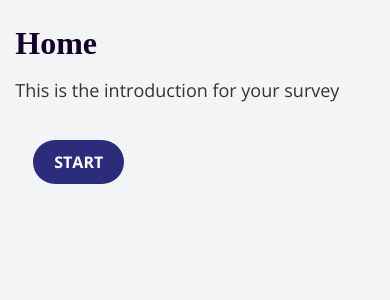
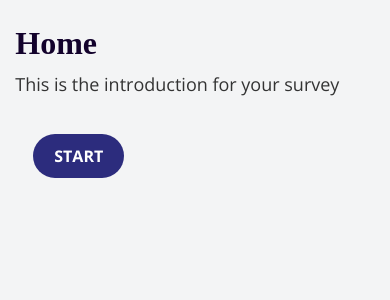
Before and after one commit to MatthijsZw/jekyll-survey, a Jekyll site: the page built from index.html, in a window 390 px wide. Shown: the top 300 px of the page. Built offline with Jekyll 4.4.1, drawn with Linux system fonts in a browser that asks for light colours; comment, search, counter and statistics services are not loaded.

Commit message:
Update style.css

```diff
--- a/style/style.css
+++ b/style/style.css
@@ -8,7 +8,7 @@
 }
 
 .text_section {
-  width: 60%;
+  max-width: 900px;
   margin: 10px;
 }
 
@@ -19,6 +19,7 @@
 p {
   font-size: 18px;
   line-height: 1.5;
+  margin-top: 0px;
 }
 
 button {
@@ -120,6 +121,7 @@
 
 .question p {
   color: #C7C1C1;
+  font-size: 1rem;
 }
 
 input {
@@ -134,6 +136,7 @@
   display: table;
   width: 100%;
   table-layout: fixed;
+  margin-top: 18px;
 }
 
 .likert_item::before {
@@ -162,6 +165,7 @@
 .likert_item {
   display: table-cell;
   vertical-align: top;
+  font-size: 12px;
 }
 
 .range {
@@ -217,4 +221,9 @@
     width: 96%;
     margin: 2%;
   }
+
+  .question {
+    margin-left: -4%;
+    width: 94%;
+  }
 }
```
